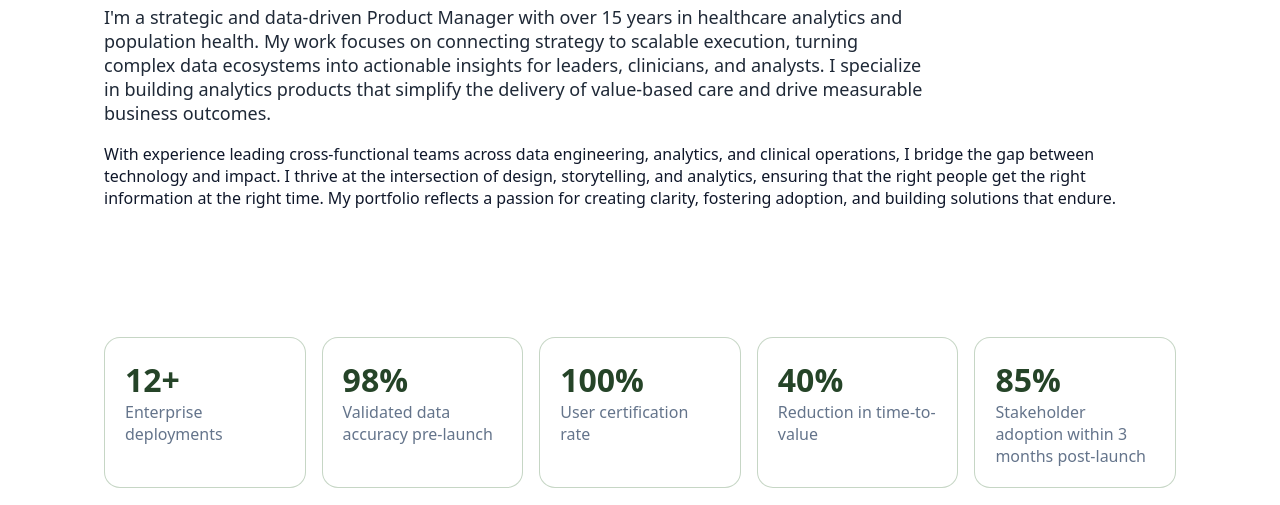
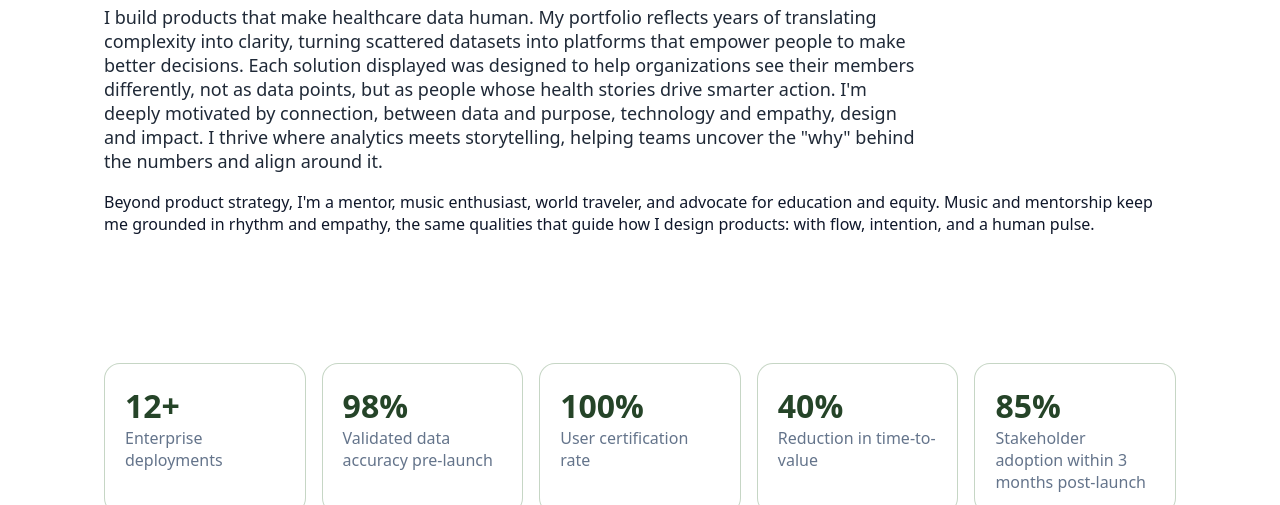
Before and after one commit to jessmagana16/Jessica-Magana-Product-Portfolio, a plain HTML site: page index.html in a window 1280 px wide. Shown: the part 595-1100 px from the top of the page. Drawn offline with Linux system fonts and the light colour scheme.

Commit message:
Update index.html

```diff
--- a/index.html
+++ b/index.html
@@ -60,8 +60,8 @@
   <section id="about">
     <div class="container">
       <h2 style="color:var(--hunter-dark)">About Me</h2>
-      <p class="lead" style="margin-top:8px">I'm a strategic and data-driven Product Manager with over 15 years in healthcare analytics and population health. My work focuses on connecting strategy to scalable execution, turning complex data ecosystems into actionable insights for leaders, clinicians, and analysts. I specialize in building analytics products that simplify the delivery of value-based care and drive measurable business outcomes.</p>
-      <p style="margin-top:8px">With experience leading cross-functional teams across data engineering, analytics, and clinical operations, I bridge the gap between technology and impact. I thrive at the intersection of design, storytelling, and analytics, ensuring that the right people get the right information at the right time. My portfolio reflects a passion for creating clarity, fostering adoption, and building solutions that endure.</p>
+      <p class="lead" style="margin-top:8px">I build products that make healthcare data human. My portfolio reflects years of translating complexity into clarity, turning scattered datasets into platforms that empower people to make better decisions. Each solution displayed was designed to help organizations see their members differently, not as data points, but as people whose health stories drive smarter action. I'm deeply motivated by connection, between data and purpose, technology and empathy, design and impact. I thrive where analytics meets storytelling, helping teams uncover the "why" behind the numbers and align around it.</p>
+      <p style="margin-top:8px">Beyond product strategy, I'm a mentor, music enthusiast, world traveler, and advocate for education and equity. Music and mentorship keep me grounded in rhythm and empathy, the same qualities that guide how I design products: with flow, intention, and a human pulse.</p>
     </div>
   </section>
 
```
